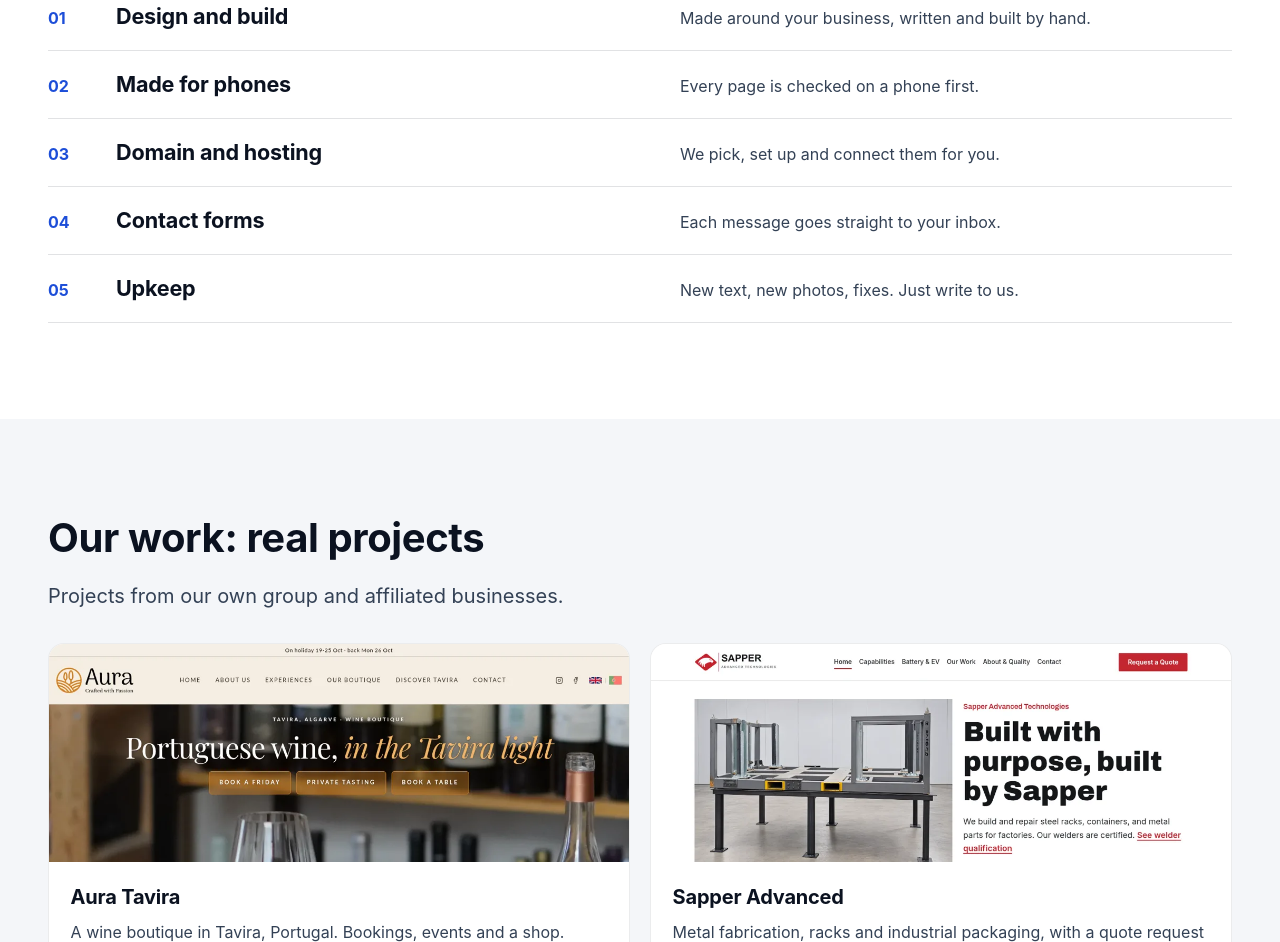
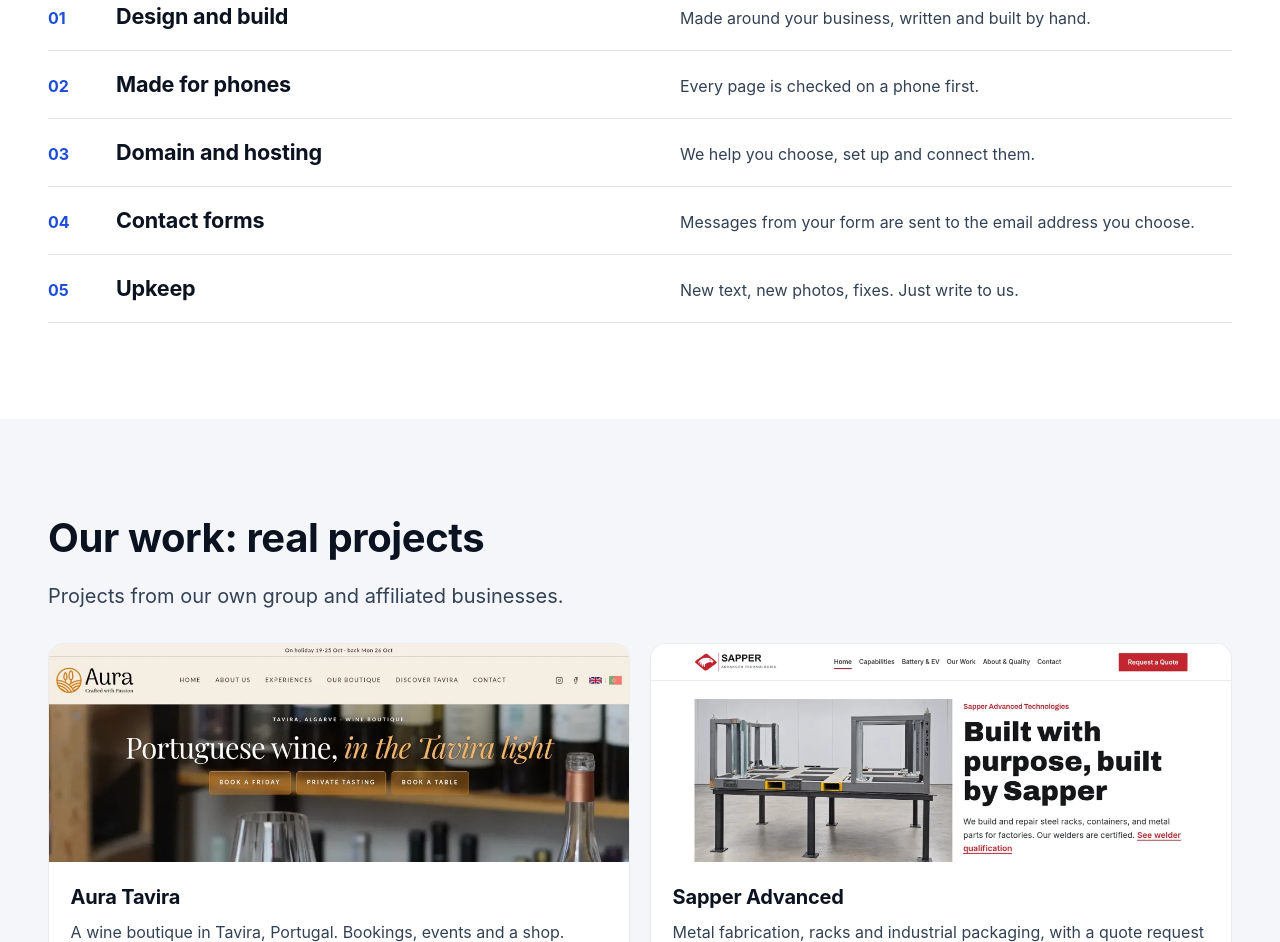
Before and after one commit to LWB2000247/sapper-websites, a plain HTML site: page index.html in a window 1280 px wide. Shown: the part 1302-2244 px from the top of the page. Drawn offline with Linux system fonts and the light colour scheme; a web font is replaced by a local one.

Commit message:
Update two service lines from the Lawyer. (#5)
Domain and hosting, and contact forms, now use the approved wording.

Co-authored-by: Cursor Agent <cursoragent@cursor.com>
Co-authored-by: LWB2000247 <LWB2000247@users.noreply.github.com>

```diff
--- a/index.html
+++ b/index.html
@@ -106,8 +106,8 @@
       <ul class="num-list">
         <li><span>01</span><div><h3>Design and build</h3><p>Made around your business, written and built by hand.</p></div></li>
         <li><span>02</span><div><h3>Made for phones</h3><p>Every page is checked on a phone first.</p></div></li>
-        <li><span>03</span><div><h3>Domain and hosting</h3><p>We pick, set up and connect them for you.</p></div></li>
-        <li><span>04</span><div><h3>Contact forms</h3><p>Each message goes straight to your inbox.</p></div></li>
+        <li><span>03</span><div><h3>Domain and hosting</h3><p>We help you choose, set up and connect them.</p></div></li>
+        <li><span>04</span><div><h3>Contact forms</h3><p>Messages from your form are sent to the email address you choose.</p></div></li>
         <li><span>05</span><div><h3>Upkeep</h3><p>New text, new photos, fixes. Just write to us.</p></div></li>
       </ul>
     </div>
```
Also changed, not shown: src/index.template.html (+2 -2 lines).
